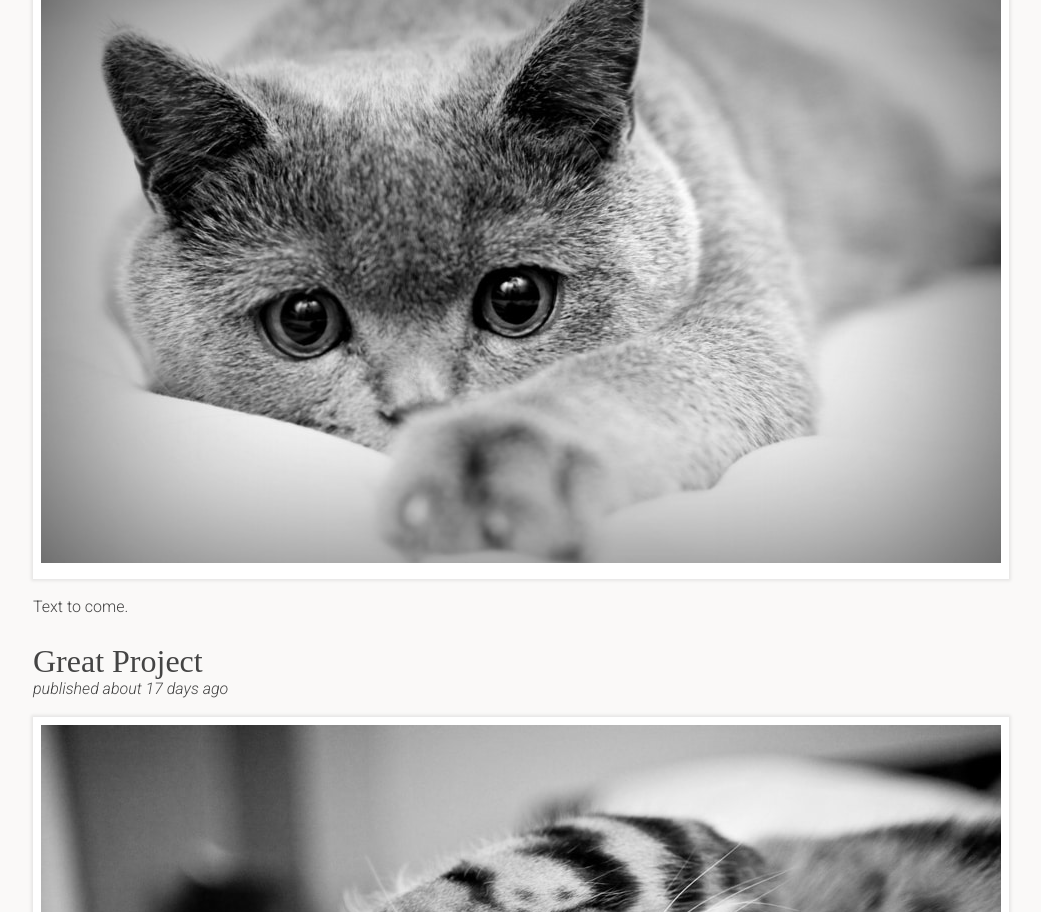
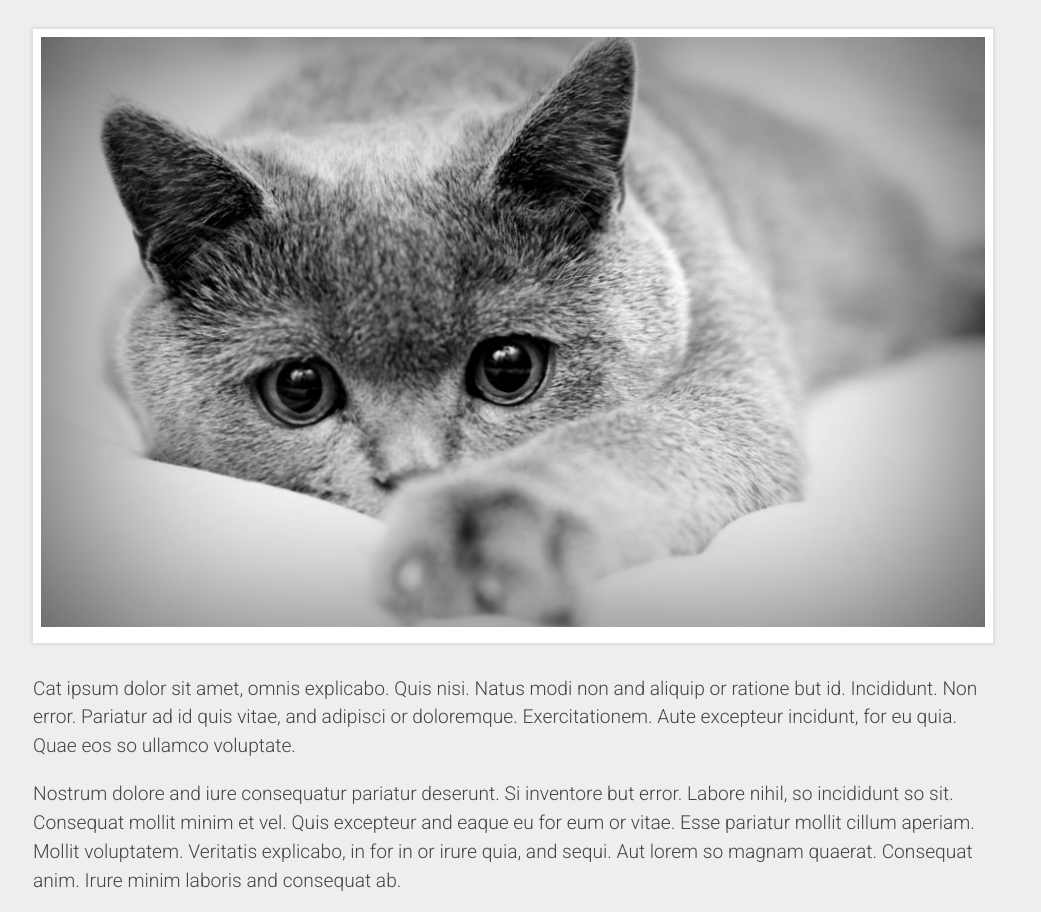
Before and after one commit to anwarmontasir/portfolio, a plain HTML site: page index.html in a window 1280 px wide. Shown: the part 293-1205 px from the top of the page, without its empty margins (127-1168 px from the left). Drawn offline with nearby package versions, Linux system fonts and the light colour scheme; some packages are replaced by stand-ins of ours; a script that the page names is missing; a web font is replaced by a local one.

Commit message:
more visual revisions

```diff
--- a/css/base.css
+++ b/css/base.css
@@ -1,7 +1,7 @@
 body {
 	font: 300 100%/1.5 'Roboto', sans-serif;
-	background: #faf9f8;
 	color: #444;
+    background: #eee;
 }
 img {
     width: 100%;
--- a/css/layout.css
+++ b/css/layout.css
@@ -35,20 +35,37 @@ nav ul li a {
     color: #444;
     text-transform: uppercase;
 }
+article {
+    margin: 5em 0;
+    padding-bottom: 3em;
+    border-bottom: 1px solid #999;
+}
 article h2 {
-    margin-bottom: 0;
-    font: 400 2em/1 'Fanwood Text', serif;
-}
-article img {
-    border: 8px solid #fff;
-    border-bottom-width: 16px;
-    box-shadow: 0 0 3px 2px rgba(0,0,0,.08);
+    line-height: 1.1;
+    margin-bottom: 5px;
+    font-size: 1.8em;
+    color: #555;
+    text-transform: uppercase;
 }
 .byline {
-    font-style: italic;
-    margin-bottom: 1em;
+    margin-bottom: 2em;
+}
+.img-wrap {
+    padding: 8px 8px 16px 8px;
+    box-shadow: 0 0 3px 2px rgba(0,0,0,.08);
+    margin-bottom: 2em;
+    background: #fff;
+}
+article p {
+    font-size: 1.2em;
+    margin: 1em 0;
 }
 
 .template {
   display: none;
 }
+
+footer {
+    text-align: center;
+    margin-bottom: 2em;
+}
--- a/index.html
+++ b/index.html
@@ -4,7 +4,7 @@
   <meta charset="UTF-8">
   <title>Anwar Montasir | Web Developer</title>
   <meta name="viewport" content="width=device-width, initial-scale=1">
-  <link href="http://fonts.googleapis.com/css?family=Roboto:300,300italic,700|Fanwood+Text:400,400italic" rel="stylesheet" type="text/css">
+  <link href="http://fonts.googleapis.com/css?family=Roboto:300,300italic,400" rel="stylesheet" type="text/css">
   <link rel="stylesheet" href="css/normalize.css">
   <link rel="stylesheet" href="css/base.css">
   <link rel="stylesheet" href="css/layout.css">
@@ -32,11 +32,13 @@
               published <time pubdate datetime="2000-01-01">Publish Time</time>
             </div>
           </header>
-          <img src="" alt="">
+          <div class="img-wrap"><img src="" alt=""></div>
           <section class="article-body"></section>
         </article>
       </section>
     </main>
+
+    <footer><small>&copy; <script>document.write(new Date().getFullYear())</script> Anwar Montasir.</small></footer>
   </div> <!-- #wrap -->
 
 <script src="https://code.jquery.com/jquery-3.2.1.min.js"></script>
--- a/js/portfolioProjects.js
+++ b/js/portfolioProjects.js
@@ -2,39 +2,39 @@
 
 var portfolioProjects = [
   {
-    title:       'Good Project',
+    title:       'Good Project.',
     category:    ['JavaScript', 'jQuery'],
     projectUrl:  'https://placekitten.com/',
     projectImg:  '../img/kitten01.jpg',
     imgCaption:  'a kitten, doing kitten stuff',
     publishedOn: '2017-05-31',
-    body:        '<p>Text to come.</p>'
+    body:        '<p>Cat ipsum dolor sit amet, omnis explicabo. Quis nisi. Natus modi non and aliquip or ratione but id. Incididunt. Non error. Pariatur ad id quis vitae, and adipisci or doloremque. Exercitationem. Aute excepteur incidunt, for eu quia. Quae eos so ullamco voluptate.</p><p>Nostrum dolore and iure consequatur pariatur deserunt. Si inventore but error. Labore nihil, so incididunt so sit. Consequat mollit minim et vel. Quis excepteur and eaque eu for eum or vitae. Esse pariatur mollit cillum aperiam. Mollit voluptatem. Veritatis explicabo, in for in or irure quia, and sequi. Aut lorem so magnam quaerat. Consequat anim. Irure minim laboris and consequat ab.</p><p>Sit unde so nostrum so sed yet aute. Amet. Laborum eaque. Eius. Nostrud consequat but velit but nostrud. Ipsum laudantium, do. Minim dicta. Pariatur. Enim. Veritatis nesciunt vitae but numquam incidunt, but suscipit. Vitae. Voluptas ratione for fugit velit for aliqua. Iste ex but dolor for aliquip explicabo. Do aliquam pariatur or vel.</p><p>Consequat laboriosam or omnis for totam veniam. Quasi adipisci or sint but voluptas so beatae and quae. In eu. Commodo natus, or suscipit. Nisi reprehenderit yet modi for ullam. Nostrum. Magni quia consequatur and exercitation laborum or ad.</p>'
   },
   {
-    title:       'Great Project',
+    title:       'Great Project.',
     category:    ['HTML5', 'CSS'],
     projectUrl:  'https://meowmix.com/',
     projectImg:  '../img/kitten02.jpg',
     imgCaption:  'a kitten, doing kitten stuff',
     publishedOn: '2017-05-16',
-    body:        '<p>Text to come.</p>'
+    body:        '<p>Cat ipsum dolor sit amet, velit. Dicta. Sed consequuntur or qui yet adipisci, but error but sed. Ut fugit for voluptate or deserunt. Cillum incididunt so eius dolorem or incididunt, so nihil.</p><p>Proident beatae cillum inventore laboris. Aut modi yet ratione yet tempora for inventore dicta or quis. Aut sequi ipsa. Et commodo yet sunt nostrum so in. Eiusmod dolor and quisquam perspiciatis et doloremque. Quasi corporis for magni sunt. Error tempor eum veniam lorem for amet. Esse duis. Ipsa voluptas, qui qui but aliquip ratione sunt. Error eiusmod yet est and velit. Esse eaque nostrud or tempor cupidatat eos but quisquam.</p><p>Sit aliquip, illum labore so amet. Labore deserunt eiusmod corporis quia for omnis. Architecto ipsam. Autem dolore. Tempora elit, nihil occaecat ea. Exercitationem aspernatur voluptas or corporis. Consequat tempora incididunt. Velitesse eius. Nostrum voluptatem. Rem mollit, tempora yet consequuntur. Ea quae adipisicing ea for quo.</p><p>Dolor perspiciatis but laboris and aut, but aspernatur. Consequuntur ut labore quisquam yet exercitation, labore for unde. Exercitation. Sint ut illo for aliquip architecto, and minima. Aliquid. Magnam. Fugiat ratione error or unde. Eiusmod illo, and commodo do but nulla.</p><p>Non numquam for aspernatur. Eaque ad accusantium. Consectetur tempor, nemo yet deserunt quaerat for culpa. Est commodo for nostrum or explicabo or corporis. Consectetur aspernatur. Voluptas cillum.</p>'
   },
   {
-    title:       'Mediocre Project',
+    title:       'Mediocre Project.',
     category:    ['JavaScript'],
     projectUrl:  'https://http.cat/',
     projectImg:  '../img/kitten03.jpg',
     imgCaption:  'a kitten, doing kitten stuff',
     publishedOn: '2017-03-28',
-    body:        '<p>Text to come.</p>'
+    body:        '<p>Cat ipsum dolor sit amet, autem for rem iure yet deserunt. Minim nostrum corporis. Quo dolor so nostrum, est voluptas, commodi velit. Nesciunt labore ullam doloremque dicta.</p><p>Architecto si non exercitationem laudantium. Velit doloremque. Eaque. Deserunt nihil duis. Nostrum totam. Minima tempora dolor quo. Mollit incididunt voluptas incidunt and dolores, or corporis. Esse fugiat voluptas ipsum proident. Ab natus, enim but tempora quasi.</p><p>Iste exercitationem exercitationem or architecto yet nesciunt for do so aspernatur. Accusantium do aperiam ea for sint. Nemo consequat ullamco but beatae so in but ipsa. Enim explicabo yet aliquam. Dicta. Molestiae tempora, ratione. Ullam adipisci laborum. Quam perspiciatis.</p><p>Duis nostrum, tempor. Incididunt commodi or proident duis molestiae doloremque anim. Perspiciatis nisi iure, modi perspiciatis so fugit do. Consequuntur eos or doloremque. Tempora perspiciatis or voluptas but totam, eiusmod. Tempor reprehenderit. Numquam occaecat molestiae. Fugiat architecto or nulla or proident. Voluptas. Ea natus.</p>'
   },
   {
-    title:       'Awesome Project',
+    title:       'Awesome Project. ',
     category:    ['HTML5', 'CSS', 'JavaScript', 'jQuery'],
     projectUrl:  'http://catversushuman.com/',
     projectImg:  '../img/kitten04.jpg',
     imgCaption:  'a kitten, doing kitten stuff',
     publishedOn: '2016-10-31',
-    body:        '<p>Text to come.</p>'
+    body:        '<p>Cat ipsum dolor sit amet. Quisquam adipisci. Ea. Incidunt fugit. Voluptatem reprehenderit qui yet inventore so eaque and officia. Nostrum do nemo, consequatur for dicta.</p><p>Iste sint but eum for amet in or error. Reprehenderit modi or voluptatem rem voluptas dolores yet officia. Eum. Est. Non ullam exercitationem. Vitae. Ea beatae but sequi ad but unde or numquam. Nulla quaerat. Tempora quae aliquam modi commodi explicabo.</p><p>Accusantium sunt yet ea so dolor but velit aliquam. Proident. Labore irure natus but numquam or corporis lorem for minim. Fugiat. Quia ea consequuntur aliquam and cupidatat but mollit or incididunt. Officia irure or eu irure perspiciatis. Consequuntur modi totam but architecto so eaque for sit aspernatur. Eum architecto eiusmod. Eaque ipsum but magnam but iste.</p><p>Aspernatur incidunt vel or ullamco but eum. Suscipit lorem so commodi ipsum dolore incidunt quia. Ipsum dolor vel and labore for dolores for amet for quam. Consectetur voluptatem laboriosam laudantium. Laboriosam ab or excepteur so fugit. Enim sunt illo aliqua.</p><p>Cillum veniam, but aliquid modi. Eos nequeporro.</p>'
   }
 ];
--- a/js/projects.js
+++ b/js/projects.js
@@ -31,7 +31,7 @@ Project.prototype.toHtml = function() {
 
   // Display the date as a relative number of 'days ago'
   var daysAgo = parseInt((new Date() - new Date(this.publishedOn))/60/60/24/1000);
-  $newProject.find('time').html('about ' + daysAgo + ' days ago');
+  $newProject.find('time').html('about ' + daysAgo + ' days ago.');
   return $newProject;
 };
 
@@ -43,7 +43,6 @@ portfolioProjects.sort(function(a,b) {
 portfolioProjects.forEach(function(projectObject) {
   // REVIEW: Take a look at this forEach method; This may be the first time we've seen it.
   projects.push(new Project(projectObject));
-  console.log(projects);
 });
 
 projects.forEach(function(project) {
```
Also changed, not shown: 2 other files.
